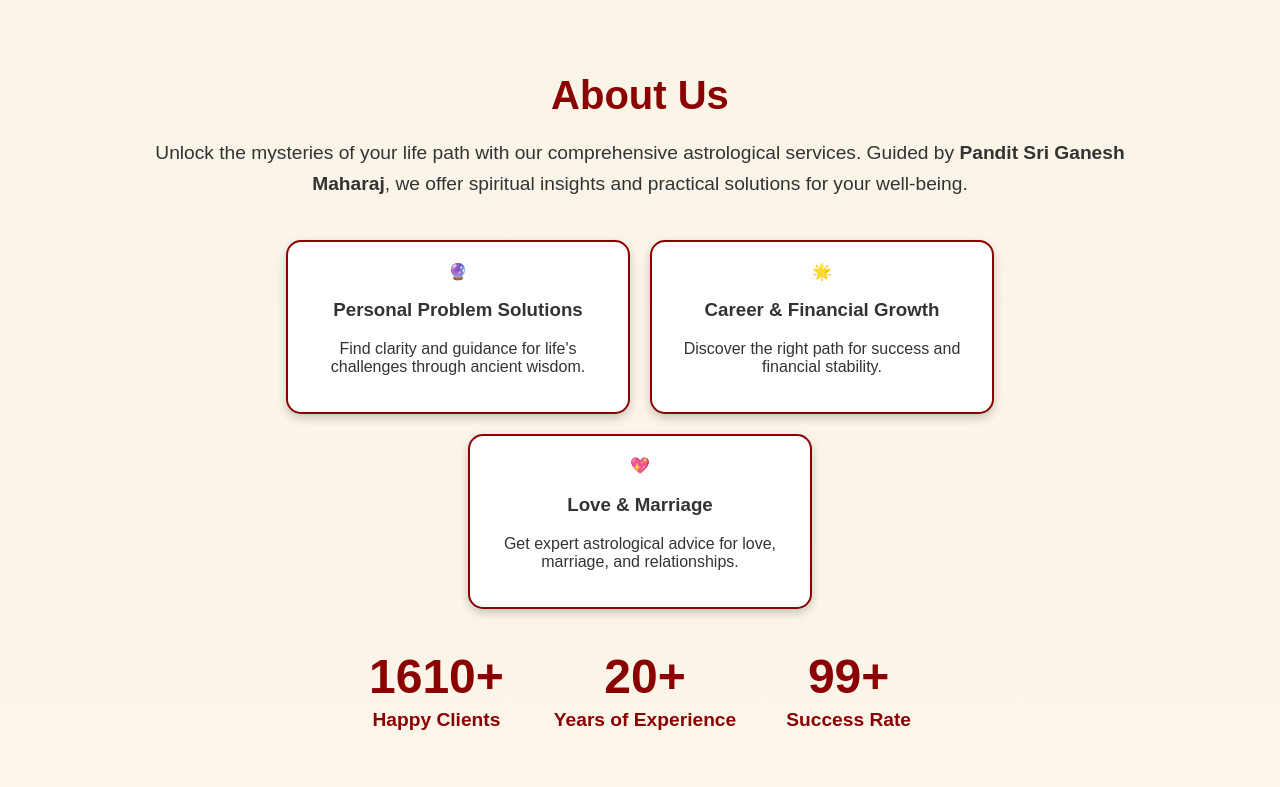
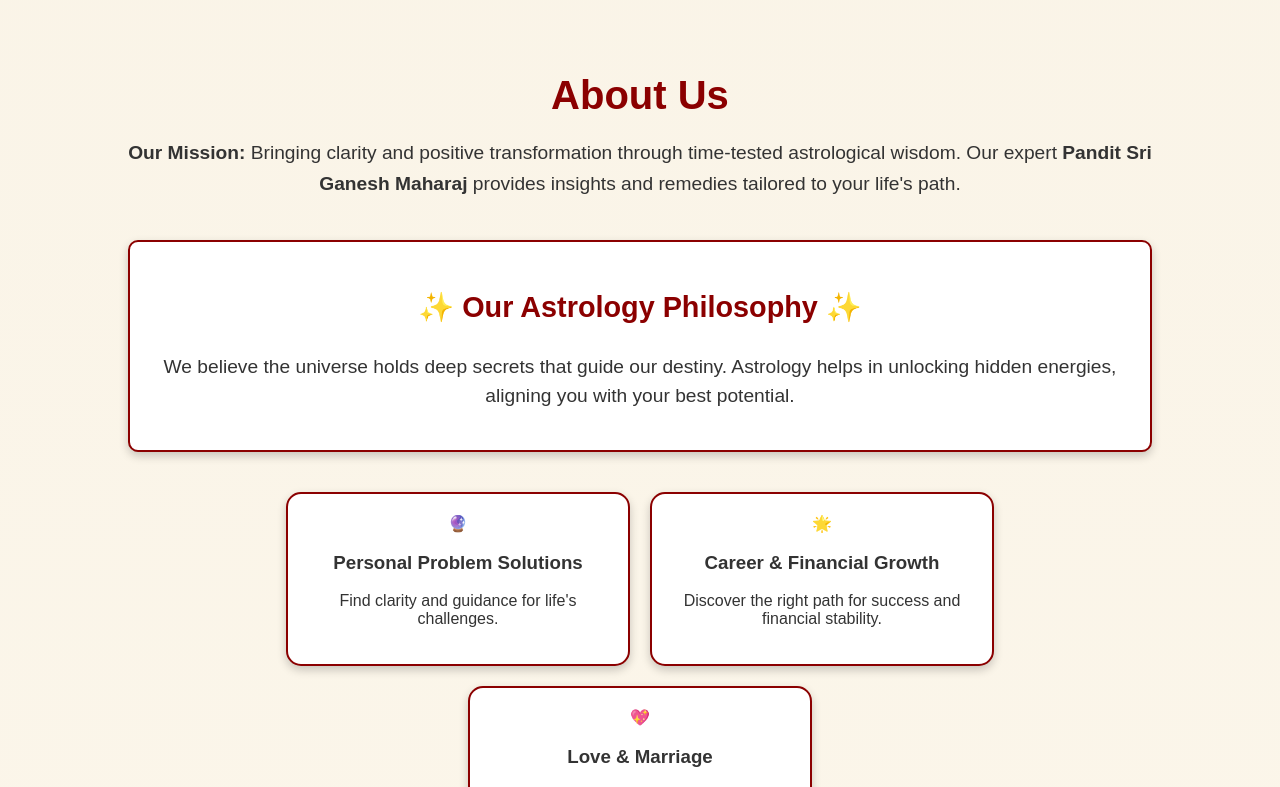
Before and after one commit to Jaypee-2003/sripanchamukhiastro, a React (Create React App) app: page / in a window 1280 px wide. Shown: the part 820-1607 px from the top of the page. Built offline with nearby package versions, Linux system fonts and the light colour scheme.

Commit message:
ui updates

```diff
--- a/src/components/About.js
+++ b/src/components/About.js
@@ -9,6 +9,7 @@ function About() {
       animate={{ opacity: 1, y: 0 }}
       transition={{ duration: 0.8, ease: "easeOut" }}
     >
+      {/* Title Section */}
       <motion.h2
         style={styles.title}
         initial={{ opacity: 0, y: -50 }}
@@ -19,16 +20,35 @@ function About() {
         About Us
       </motion.h2>
 
+      {/* Mission Statement */}
       <motion.p
         style={styles.description}
         initial={{ opacity: 0, y: 30 }}
         animate={{ opacity: 1, y: 0 }}
         transition={{ duration: 0.8, ease: "easeOut", delay: 0.4 }}
       >
-        Unlock the mysteries of your life path with our comprehensive astrological services.
-        Guided by <strong>Pandit Sri Ganesh Maharaj</strong>, we offer spiritual insights and practical solutions for your well-being.
+        <strong>Our Mission:</strong> Bringing clarity and positive transformation through time-tested
+        astrological wisdom. Our expert <strong>Pandit Sri Ganesh Maharaj</strong> provides insights and
+        remedies tailored to your life's path.
       </motion.p>
 
+      {/* Astrology Philosophy */}
+      <motion.div
+        style={styles.philosophyContainer}
+        initial={{ opacity: 0, x: -50 }}
+        animate={{ opacity: 1, x: 0 }}
+        transition={{ duration: 0.8, ease: "easeOut", delay: 0.6 }}
+      >
+        <motion.h3 style={styles.philosophyTitle} whileHover={{ scale: 1.05 }}>
+          ✨ Our Astrology Philosophy ✨
+        </motion.h3>
+        <motion.p style={styles.philosophyText} whileHover={{ scale: 1.02 }}>
+          We believe the universe holds deep secrets that guide our destiny. Astrology helps
+          in unlocking hidden energies, aligning you with your best potential.
+        </motion.p>
+      </motion.div>
+
+      {/* Services Section */}
       <motion.div
         style={styles.servicesContainer}
         initial="hidden"
@@ -38,12 +58,8 @@ function About() {
           visible: {
             opacity: 1,
             y: 0,
-            transition: {
-              staggerChildren: 0.3,
-              ease: "easeOut",
-              duration: 0.8
-            }
-          }
+            transition: { staggerChildren: 0.3, ease: "easeOut", duration: 0.8 },
+          },
         }}
       >
         {services.map((service, index) => (
@@ -52,7 +68,7 @@ function About() {
             style={styles.serviceCard}
             variants={{
               hidden: { opacity: 0, y: 30 },
-              visible: { opacity: 1, y: 0 }
+              visible: { opacity: 1, y: 0 },
             }}
             whileHover={{ scale: 1.05 }}
           >
@@ -62,7 +78,7 @@ function About() {
         ))}
       </motion.div>
 
-      {/* Animated Statistics Section */}
+      {/* Statistics Section */}
       <motion.div
         style={styles.statsContainer}
         initial={{ opacity: 0, y: 30 }}
@@ -70,16 +86,38 @@ function About() {
         transition={{ duration: 0.8, ease: "easeOut", delay: 0.6 }}
       >
         {stats.map((stat, index) => (
-    <motion.div
-      key={index}
-      style={styles.statItem}
-      whileHover={{ scale: 1.05 }}
-    >
-      <span style={styles.statValue}><AnimatedStat value={stat.value} /></span>
+          <motion.div key={index} style={styles.statItem} whileHover={{ scale: 1.05 }}>
+            <span style={styles.statValue}>
+              <AnimatedStat value={stat.value} />
+            </span>
             <span style={styles.statLabel}>{stat.label}</span>
           </motion.div>
         ))}
       </motion.div>
+
+      {/* Testimonials Section
+      <motion.div
+        style={styles.testimonialContainer}
+        initial={{ opacity: 0, y: 50 }}
+        animate={{ opacity: 1, y: 0 }}
+        transition={{ duration: 0.8, ease: "easeOut", delay: 0.8 }}
+      >
+        <motion.h3 style={styles.testimonialTitle} whileHover={{ scale: 1.05 }}>
+          💬 What Our Clients Say 💬
+        </motion.h3>
+        {testimonials.map((testimonial, index) => (
+          <motion.div
+            key={index}
+            style={styles.testimonialCard}
+            initial={{ opacity: 0, x: -50 }}
+            animate={{ opacity: 1, x: 0 }}
+            transition={{ duration: 0.8, delay: index * 0.3 }}
+          >
+            <p>{testimonial.quote}</p>
+            <strong>- {testimonial.author}</strong>
+          </motion.div>
+        ))}
+      </motion.div> */}
     </motion.section>
   );
 }
@@ -108,16 +146,22 @@ function AnimatedStat({ value }) {
 }
 
 const services = [
-  { icon: "🔮", title: "Personal Problem Solutions", description: "Find clarity and guidance for life's challenges through ancient wisdom." },
+  { icon: "🔮", title: "Personal Problem Solutions", description: "Find clarity and guidance for life's challenges." },
   { icon: "🌟", title: "Career & Financial Growth", description: "Discover the right path for success and financial stability." },
-  { icon: "💖", title: "Love & Marriage", description: "Get expert astrological advice for love, marriage, and relationships." }
+  { icon: "💖", title: "Love & Marriage", description: "Get expert astrological advice for love, marriage, and relationships." },
 ];
 
 const stats = [
   { value: "9999", label: "Happy Clients" },
   { value: "20", label: "Years of Experience" },
-  { value: "99", label: "Success Rate" }
+  { value: "99", label: "Success Rate" },
 ];
+
+// const testimonials = [
+//   { quote: "Life-changing guidance! I feel more aligned with my path.", author: "Ramesh K." },
+//   { quote: "Incredible accuracy! Helped me overcome career obstacles.", author: "Priya S." },
+//   { quote: "Truly a divine experience. Highly recommended!", author: "Vikram M." },
+// ];
 
 const styles = {
   about: {
@@ -135,6 +179,28 @@ const styles = {
     fontSize: "1.2rem",
     marginBottom: "40px",
     lineHeight: "1.6",
+  },
+  philosophyContainer: {
+    margin: "40px 0",
+    padding: "20px",
+    background: "#fff",
+    borderRadius: "10px",
+    boxShadow: "0px 4px 10px rgba(0, 0, 0, 0.2)",
+    border: "2px solid #8B0000",
+  },
+  philosophyTitle: { fontSize: "1.8rem", fontWeight: "bold", color: "#8B0000" },
+  philosophyText: { fontSize: "1.2rem", lineHeight: "1.5" },
+  testimonialContainer: { marginTop: "50px" },
+  testimonialTitle: { fontSize: "2rem", fontWeight: "bold", color: "#8B0000" },
+  testimonialCard: {
+    background: "#fff",
+    padding: "15px",
+    margin: "15px auto",
+    width: "70%",
+    borderRadius: "10px",
+    boxShadow: "0px 4px 10px rgba(0, 0, 0, 0.2)",
+    fontSize: "1.2rem",
+    color: "#444",
   },
   servicesContainer: {
     display: "flex",
--- a/src/components/Home.js
+++ b/src/components/Home.js
@@ -1,7 +1,7 @@
 import React from "react";
 import { motion } from "framer-motion";
 import { FaStarOfDavid, FaHandsHelping } from "react-icons/fa";
-import homeImage from "../assets/home.jpg";
+import homeImage from "../assets/home2.png";
 
 function Home() {
   return (
@@ -76,7 +76,7 @@ const styles = {
     justifyContent: "center",
     flexWrap: "wrap",
     padding: "40px 10%",
-    gap:"20px",
+    gap:"40px",
     position: "relative",
     background: "linear-gradient(to right, #8B0000, #ffcc00)",
     borderRadius: "0 0 50px 50px",
@@ -147,7 +147,7 @@ const styles = {
     maxWidth: "400px",
     height: "auto",
     borderRadius: "20px",
-    boxShadow: "0px 5px 15px rgba(0, 0, 0, 0.2)",
+    // boxShadow: "0px 5px 15px rgba(0, 0, 0, 0.2)",
   },
   icon: {
     marginRight: "10px",
--- a/src/components/Navbar.js
+++ b/src/components/Navbar.js
@@ -98,7 +98,6 @@ function Navbar() {
 const styles = {
   nav: {
     position: "fixed",
-    top: "15px",
     left: "0",
     right: "0",
     width: "90%",
```
Also changed, not shown: src/assets/home2.png (added). Lines whose indentation alone changed are shown as unchanged.
